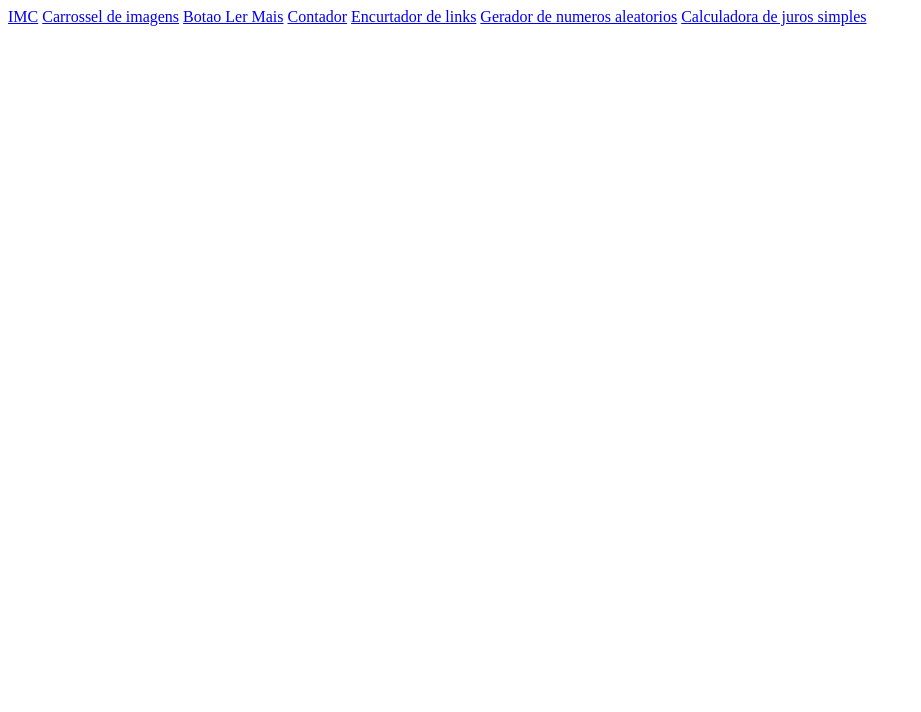
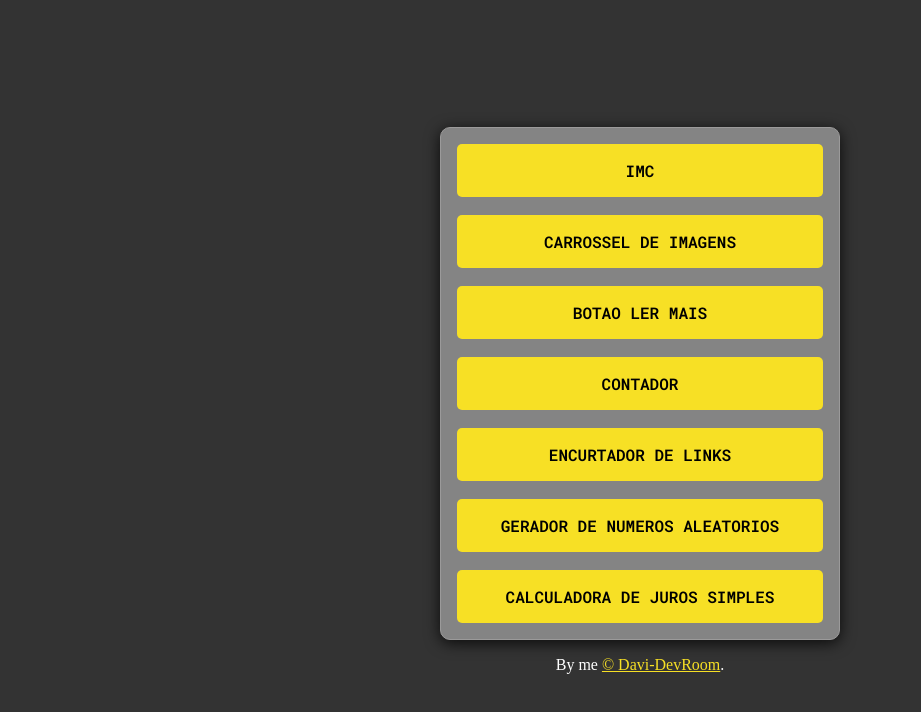
Before and after one commit to Davi-DevRoom/Projetos_ES6plus, a plain HTML site: page index.html in a window 1280 px wide. Shown: the whole page, without its empty margins (0-921 px from the left). Drawn offline with Linux system fonts and the light colour scheme.

Commit message:
update principal page and footer pages
atualizei o footer das paginas e estilizei a pagina principal de links

```diff
--- /dev/null
+++ b/assets/style.css
@@ -0,0 +1,57 @@
+@import url('https://fonts.googleapis.com/css2?family=Roboto+Mono:ital,wght@0,100..700;1,100..700&display=swap');
+*{
+    padding: 0;margin: 0;
+    box-sizing: border-box;
+}
+
+body{
+    width: 100vw;
+    height: 100vh;
+    display: flex;
+    flex-direction: column;
+    align-items: center;
+    justify-content: center;
+    background: rgba(0, 0, 0, .8);
+}
+
+.container{
+    display: flex;
+    flex-direction: column;
+    align-items: center;
+    justify-content: center;
+    background: rgb(132, 132, 132);
+    width: 400px;
+    padding: 16px;
+    gap: 18px;
+    border-radius: 10px;
+    border: 1px solid rgb(155, 154, 154);
+    box-shadow: 0px 3px 15px rgba(0, 0, 0, .8);
+}
+
+.container a{
+    color: #000;
+    text-transform: uppercase;
+    font-family: "Roboto Mono", monospace;
+    font-weight: 600;
+    background: #f7e025;
+    padding: 16px;
+    width: 100%;
+    text-align: center;
+    text-decoration: none;
+    border-radius: 5px;
+}
+
+.container a:hover{
+    background: #faee4a;
+    box-shadow: 0px 1px 15px #f7e025;
+}
+
+footer{
+    margin-top: 16px;
+    text-align: center;
+    color: #fff;
+}
+
+footer a{
+    color: #f7e025;
+}
--- a/index.html
+++ b/index.html
@@ -4,15 +4,23 @@
     <meta charset="UTF-8">
     <meta name="author" content="Davi Luiz">
     <meta name="viewport" content="width=device-width, initial-scale=1.0">
+    <!-- CSS -->
+    <link rel="stylesheet" href="/assets/style.css">
     <title>Projetos ES6+</title>
 </head>
 <body>
-    <a href="IMC/index.html">IMC</a>
-    <a href="Carrossel-image/index.html">Carrossel de imagens</a>
-    <a href="botaoLerMais/index.html">Botao Ler Mais</a>
-    <a href="contador/index.html">Contador</a>
-    <a href="encurtadorDeLinks/">Encurtador de links</a>
-    <a href="geradorDeNumerosAleatorios/index.html">Gerador de numeros aleatorios</a>
-    <a href="calculadoraDeJurosSimples/index.html">Calculadora de juros simples</a>
+    <main class="container">
+        <a href="IMC/index.html" target="_blank">IMC</a>
+        <a href="Carrossel-image/index.html" target="_blank">Carrossel de imagens</a>
+        <a href="botaoLerMais/index.html" target="_blank">Botao Ler Mais</a>
+        <a href="contador/index.html" target="_blank">Contador</a>
+        <a href="encurtadorDeLinks/" target="_blank">Encurtador de links</a>
+        <a href="geradorDeNumerosAleatorios/index.html" target="_blank">Gerador de numeros aleatorios</a>
+        <a href="calculadoraDeJurosSimples/index.html" target="_blank">Calculadora de juros simples</a>
+    </main>
+
+    <footer>
+        By me <a href="https://github.com/Davi-DevRoom">&copy; Davi-DevRoom</a>.
+    </footer>
 </body>
 </html>
```
Also changed, not shown: Carrossel-image/index.html (+1 -1 lines), botaoLerMais/index.html (+1 -1 lines), calculadoraDeJurosSimples/index.html (+1 -1 lines), contador/index.html (+1 -1 lines), encurtadorDeLinks/index.html (+1 -1 lines), geradorDeNumerosAleatorios/index.html (+1 -1 lines).
